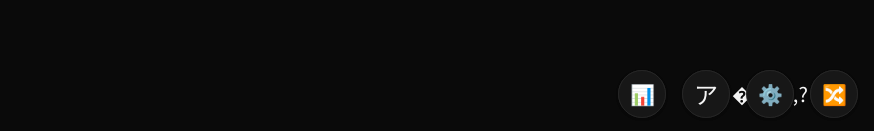
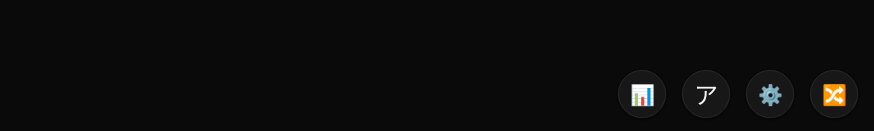
Before and after one commit to paltin/katakana, a React (Vite) app: page / in a window 1280 px wide. Shown: the part 666-797 px from the top of the page, without its empty margins (406-1280 px from the left). Built offline with nearby package versions, Linux system fonts and the light colour scheme; a web font is replaced by a local one.

Commit message:
fix(ui): replace placeholder glyphs in FabBar with inline SVG icons

```diff
--- a/src/components/FabBar.tsx
+++ b/src/components/FabBar.tsx
@@ -6,45 +6,69 @@
 };
 
 export function FabBar({ onShuffle, onOpenStats, onOpenSettings, onOpenFilter }: Props) {
+  const base =
+    "inline-flex h-12 w-12 items-center justify-center rounded-full border border-neutral-800 bg-neutral-900 text-xl shadow transition hover:bg-neutral-800";
+  const iconProps = { width: 22, height: 22, stroke: "currentColor", fill: "none", strokeWidth: 2, strokeLinecap: "round" as const, strokeLinejoin: "round" as const };
+
   return (
     <>
       <button
-        aria-label="Shuffle"
-        className="fixed bottom-4 right-4 inline-flex h-12 w-12 items-center justify-center rounded-full border border-neutral-800 bg-neutral-900 text-xl shadow transition hover:bg-neutral-800"
-        onClick={onShuffle}
-        onKeyDown={(e) => { if (e.key === 'Enter' || e.key === ' ' || e.key === 'Spacebar') { e.preventDefault(); e.stopPropagation(); } }}
-        onKeyUp={(e) => { if (e.key === 'Enter' || e.key === ' ' || e.key === 'Spacebar') { e.preventDefault(); e.stopPropagation(); } }}
+        aria-label="Statistics"
+        className={`fixed bottom-4 right-52 ${base}`}
+        onClick={onOpenStats}
+        title="Statistics"
         type="button"
-        title="Shuffle"
       >
-        <span aria-hidden>dY"?</span>
+        {/* Bar chart icon */}
+        <svg {...iconProps} viewBox="0 0 24 24" aria-hidden>
+          <rect x="3" y="10" width="4" height="10" fill="currentColor" />
+          <rect x="10" y="6" width="4" height="14" fill="currentColor" />
+          <rect x="17" y="3" width="4" height="17" fill="currentColor" />
+        </svg>
       </button>
 
       <button
-        aria-label="Statistics"
-        className="fixed bottom-4 right-52 inline-flex h-12 w-12 items-center justify-center rounded-full border border-neutral-800 bg-neutral-900 text-xl shadow transition hover:bg-neutral-800"
-        onClick={onOpenStats}
-        title="Statistics"
+        aria-label="Filter"
+        className={`fixed bottom-4 right-36 ${base}`}
+        onClick={onOpenFilter}
+        title="Filter"
+        type="button"
       >
-        <span aria-hidden>dY"S</span>
+        {/* Funnel icon */}
+        <svg {...iconProps} viewBox="0 0 24 24" aria-hidden>
+          <path d="M3 5h18l-7 8v5l-4 1v-6L3 5z" fill="currentColor" stroke="none" />
+        </svg>
       </button>
 
       <button
         aria-label="Settings"
-        className="fixed bottom-4 right-20 inline-flex h-12 w-12 items-center justify-center rounded-full border border-neutral-800 bg-neutral-900 text-xl shadow transition hover:bg-neutral-800"
+        className={`fixed bottom-4 right-20 ${base}`}
         onClick={onOpenSettings}
         title="Settings"
+        type="button"
       >
-        <span aria-hidden>�sT�,?</span>
+        {/* Gear icon */}
+        <svg {...iconProps} viewBox="0 0 24 24" aria-hidden>
+          <path d="M12 8a4 4 0 1 1 0 8 4 4 0 0 1 0-8z" />
+          <path d="M3 12h3m12 0h3M12 3v3m0 12v3M5.6 5.6l2.1 2.1m8.6 8.6l2.1 2.1m0-12.8l-2.1 2.1M7.7 16.3l-2.1 2.1" />
+        </svg>
       </button>
 
       <button
-        aria-label="Filter"
-        className="fixed bottom-4 right-36 inline-flex h-12 w-12 items-center justify-center rounded-full border border-neutral-800 bg-neutral-900 text-2xl shadow transition hover:bg-neutral-800 [font-family:'Noto Serif JP']"
-        onClick={onOpenFilter}
-        title="Filter"
+        aria-label="Shuffle"
+        className={`fixed bottom-4 right-4 ${base}`}
+        onClick={onShuffle}
+        onKeyDown={(e) => { if (e.key === 'Enter' || e.key === ' ' || e.key === 'Spacebar') { e.preventDefault(); e.stopPropagation(); } }}
+        onKeyUp={(e) => { if (e.key === 'Enter' || e.key === ' ' || e.key === 'Spacebar') { e.preventDefault(); e.stopPropagation(); } }}
+        title="Shuffle"
+        type="button"
       >
-        <span aria-hidden>a,�</span>
+        {/* Shuffle icon */}
+        <svg {...iconProps} viewBox="0 0 24 24" aria-hidden>
+          <path d="M3 7h5l3 4-3 4H3" />
+          <path d="M14 7h3l4 4-4 4h-3" />
+          <path d="M17 7l4 4M21 11l-4 4" />
+        </svg>
       </button>
     </>
   );
```
